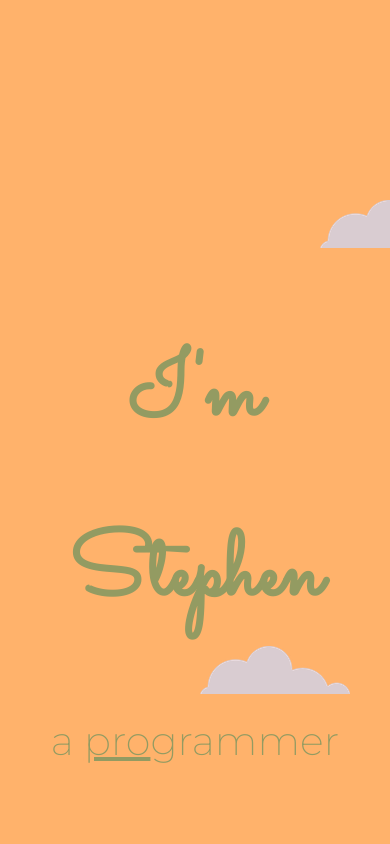
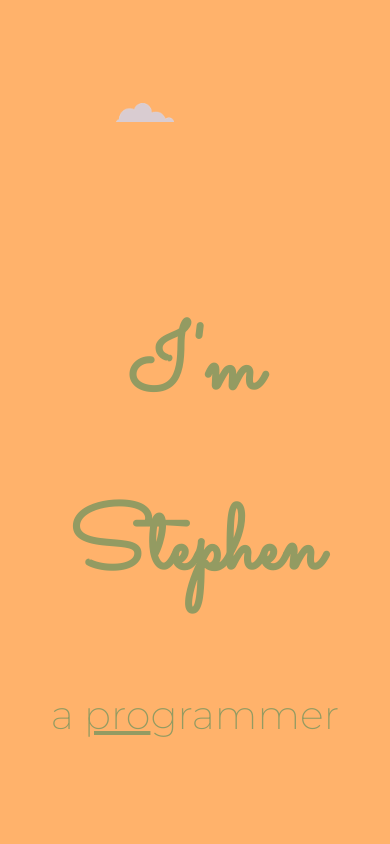
Before and after one commit to ItCanBeCoded/personal-site, a plain HTML site: page index.html in a window 390 px wide. Shown: the top 844 px of the page. Drawn offline with Linux system fonts and the light colour scheme.

Commit message:
Fixed mobile responsiveness

```diff
--- a/css/styles.css
+++ b/css/styles.css
@@ -53,15 +53,27 @@ hr{
 }
 
 .top-cloud{
-    position: relative;
-    top: 100px;
-    left: 200px;
+    width: 15%;
+    margin: auto;
+    margin-right: 100px;
 }
 
+
 .bottom-cloud{
-    position: absolute;
-    bottom: 150px;
-    left: 200px;
+    width: 15%;
+    margin: auto;
+    margin-left: 100px;
+    margin-top: 100px;
+}
+
+.dragon-pic{
+    width: 100%;
+    margin: auto;
+}
+
+.pics{
+    width: 50%;
+    margin: auto;
 }
 
 .skill-row{
```
